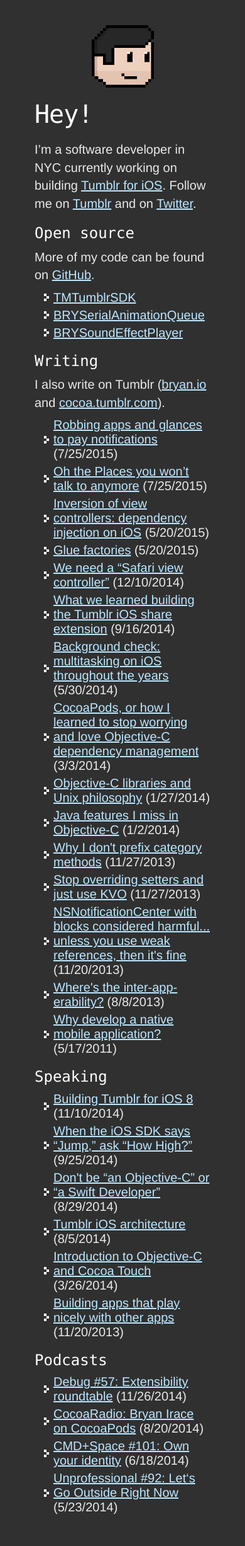
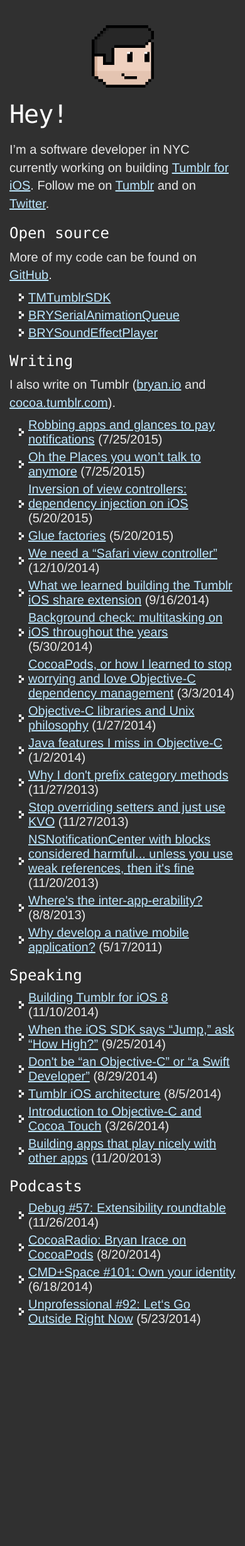
Before and after one commit to irace/irace.github.com, a Jekyll site: the page built from index.html, in a window 390 px wide. Shown: the whole page at 63% size. Built offline with Jekyll 4.4.1, drawn with Linux system fonts in a browser that asks for light colours; nearby versions of some CDN libraries; after the commit the page ends 2155 px from its top, so only the background shows below that.

Commit message:
Fix left/right padding on iPhone

```diff
--- a/stylesheets/styles.css
+++ b/stylesheets/styles.css
@@ -4,7 +4,7 @@
   color: #EAEAEA;
   -webkit-font-smoothing: antialiased;
 
-	margin: 40px;
+	margin: 40px 0 40px 0;
 
 	background-color: #303030;
 }
@@ -54,3 +54,9 @@
   width: 99px;
   height: 99px;
 }
+
+@media screen and (min-width: 768px) {
+  body {
+    margin: 40px;
+  }
+}
```
